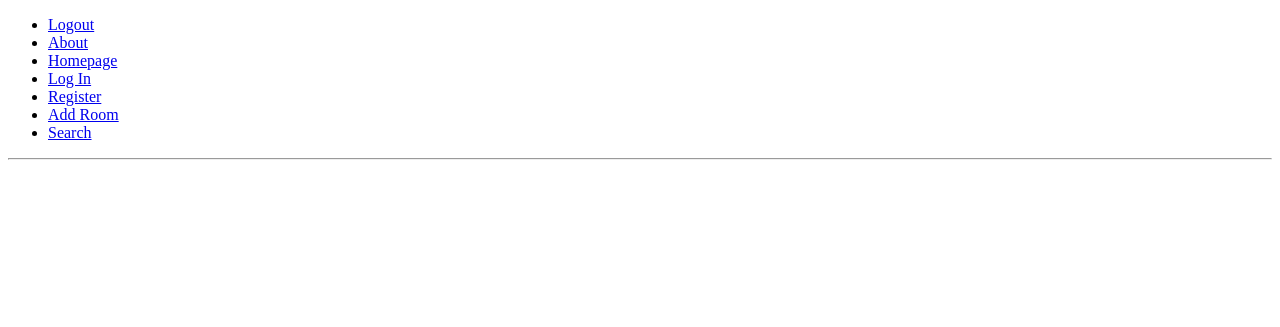
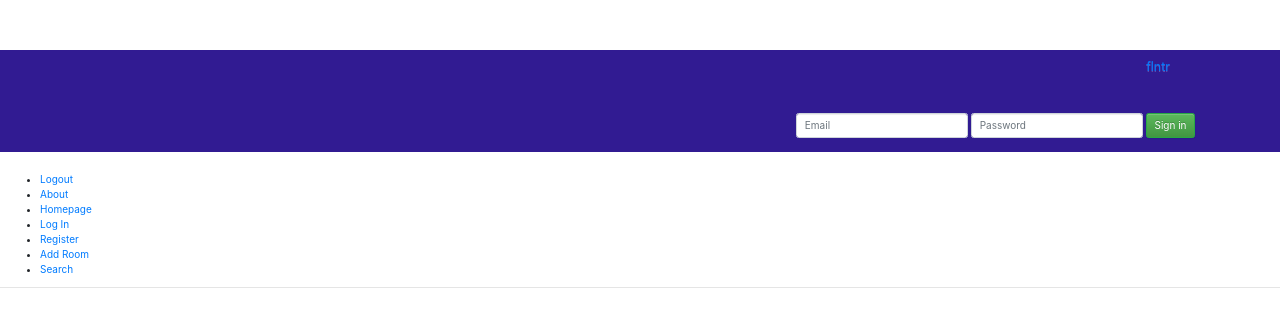
Before and after one commit to mcwilson91/flntr, a Django app: page /flntr/about/ in a window 1280 px wide. Shown: the top 327 px of the page. Run offline with Django 3.2, Linux system fonts and the light colour scheme; some libraries are stand-ins or nearby versions.

Commit message:
Keeping bootstrap stuff

```diff
--- a/flntr_project/flntr_app/models.py
+++ b/flntr_project/flntr_app/models.py
@@ -15,7 +15,7 @@
 		return self.user.fname
 
 class Flat(models.Model):
-	owner = models.ForeignKey(User)
+	owner = models.ForeignKey(User, on_delete=models.CASCADE,)
 	title = models.CharField(max_length=250)
 	numberOfRooms = models.IntegerField()
 	streetAddress = models.CharField(max_length=64)
@@ -34,7 +34,7 @@
 		return self.title
 
 class FlatImage(models.Model):
-	flat = models.ForeignKey(Flat, related_name='images')
+	flat = models.ForeignKey(Flat, related_name='images', on_delete=models.CASCADE,)
 	image = models.ImageField(upload_to='flat_images', blank=True)
 	def __str__(self):
 		return self.flat.title
@@ -43,7 +43,7 @@
 	user = models.OneToOneField(User, on_delete=models.CASCADE,)
 	picture = models.ImageField(upload_to='profile_images', blank=True)
 	bio = models.TextField(blank=True)
-	properties = models.ForeignKey(Flat, null=True, blank=True)
+	properties = models.ForeignKey(Flat, null=True, blank=True, on_delete=models.CASCADE,)
 	age = models.IntegerField(default=0)
 	gender = models.CharField(max_length=10)
 	slug = models.SlugField()
--- a/flntr_project/flntr_app/views.py
+++ b/flntr_project/flntr_app/views.py
@@ -1,7 +1,7 @@
 from django.shortcuts import render
 from django.http import HttpResponseRedirect, HttpResponse
 from django.contrib.auth import authenticate, login
-from django.core.urlresolvers import reverse
+from django.urls import reverse
 from flntr_app.models import Flat, FlatImage, StudentProfile
 from flntr_app.forms import FlatForm, FlatSearchForm, RoommateSearchForm, RegistrationForm
 from django.contrib.auth.models import User
--- /dev/null
+++ b/flntr_project/static/CSS/flntr.css
@@ -0,0 +1,9 @@
+/* Move down content because we have a fixed navbar that is 50px tall */
+body {
+  padding-top: 50px;
+  padding-bottom: 20px;
+}
+
+.navbar-custom {
+    background-color: #311b92;
+}
--- a/flntr_project/templates/flntr/about.html
+++ b/flntr_project/templates/flntr/about.html
@@ -2,7 +2,6 @@
 {% load staticfiles %}
 
 {% block title_block %}
-	this page works
 {% endblock %}
 
 {% block body_block %}
--- a/flntr_project/templates/flntr/base.html
+++ b/flntr_project/templates/flntr/base.html
@@ -5,14 +5,50 @@
 <html>
 <head lang="en">
 	<meta charset="utf-8">
+    <meta http-equiv="X-UA-Compatible" content="IE=edge">
+    <meta name="viewport" content="width=device-width, initial-scale=1">
 	<title>
-	flntr -
+	flntr - Rooms You Can View
 	{% block title_block %}
-		this is a flntr page
 	{% endblock %}
 	</title>
+
+	<!-- Bootstrap core CSS -->
+	<link rel="stylesheet" href="//maxcdn.bootstrapcdn.com/bootstrap/3.2.0/css/bootstrap.min.css">
+	<link rel="stylesheet" href="//maxcdn.bootstrapcdn.com/bootstrap/3.2.0/css/bootstrap-theme.min.css">
+    <link href="../../dist/css/bootstrap.min.css" rel="stylesheet">
+
+    <!-- IE10 viewport hack for Surface/desktop Windows 8 bug -->
+    <link href="../../assets/css/ie10-viewport-bug-workaround.css" rel="stylesheet">
+
+    <!-- Custom styles for this template -->
+    <link href="../static/css/flntr.css" rel="stylesheet">
 </head>
 <body>
+	 <nav class="navbar navbar-custom navbar-fixed-top">
+      <div class="container">
+        <div class="navbar-header">
+          <button type="button" class="navbar-toggle collapsed" data-toggle="collapse" data-target="#navbar" aria-expanded="false" aria-controls="navbar">
+            <span class="sr-only">Toggle navigation</span>
+            <span class="icon-bar"></span>
+            <span class="icon-bar"></span>
+            <span class="icon-bar"></span>
+          </button>
+          <a class="navbar-brand" href="#">flntr</a>
+        </div>
+        <div id="navbar" class="navbar-collapse collapse">
+          <form class="navbar-form navbar-right">
+            <div class="form-group">
+              <input type="text" placeholder="Email" class="form-control">
+            </div>
+            <div class="form-group">
+              <input type="password" placeholder="Password" class="form-control">
+            </div>
+            <button type="submit" class="btn btn-success">Sign in</button>
+          </form>
+        </div><!--/.navbar-collapse -->
+      </div>
+    </nav>
 	<div>
 		{% block body_block %}
 		{% endblock %}
```
